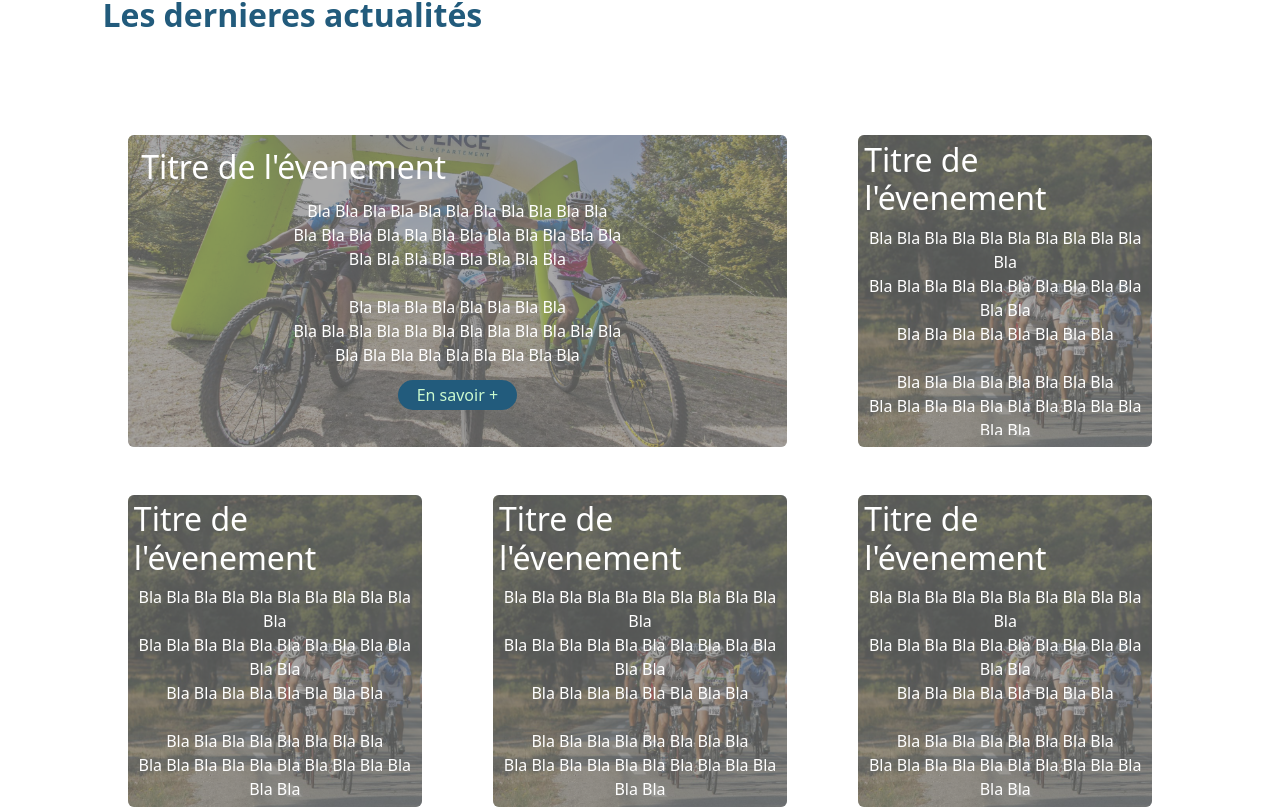
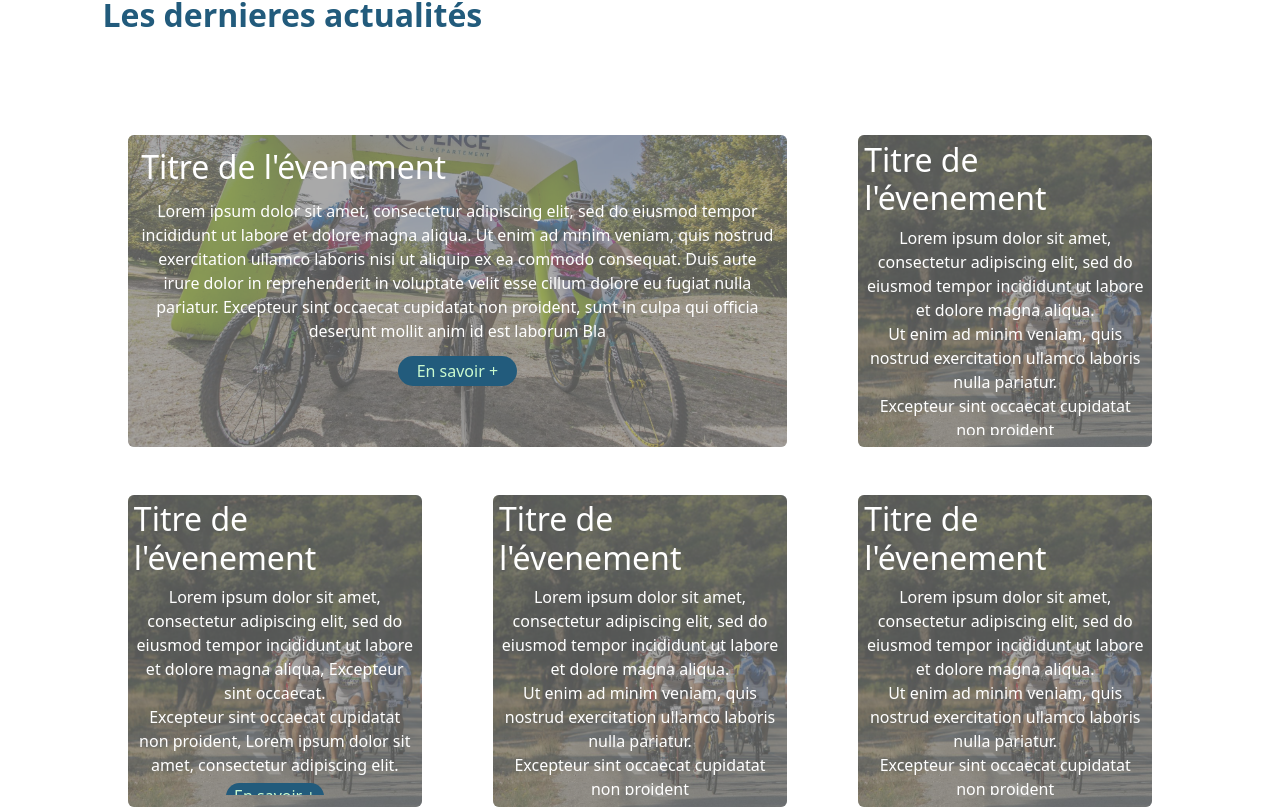
Before and after one commit to BENACHOUR14/VELEX-Front, a React (Create React App) app in the folder vellex/: page / in a window 1280 px wide. Shown: the part 1295-2104 px from the top of the page. Built offline with nearby package versions, Linux system fonts and the light colour scheme.

Commit message:
minor-changes

```diff
--- a/vellex/src/components/Events/addEvent.module.css
+++ b/vellex/src/components/Events/addEvent.module.css
@@ -14,6 +14,7 @@
 .input {
   border: 1px solid;
   width: 100%;
+  border-radius: 6px;
 }
 
 .button {
--- a/vellex/src/components/LandingPage/actu/Actu.js
+++ b/vellex/src/components/LandingPage/actu/Actu.js
@@ -1,94 +1,97 @@
-import React from 'react';
-import './Actu.css';
+import React from "react";
+import "./Actu.css";
 
 const Actu = () => {
   return (
     <div className="section">
-        <div className='title-section'>Les dernieres actualités</div>
-        <div className='actu-section'>
-            <div className='container-un'>
-                <img src='/win.jpg' />
-                <div className='text-win'>
+      <div className="title-section">Les dernieres actualités</div>
+      <div className="actu-section">
+        <div className="container-un">
+          <img src="/win.jpg" />
+          <div className="text-win">
             <h2>Titre de l'évenement</h2>
             <p>
-                        Bla Bla Bla Bla Bla Bla Bla Bla Bla Bla Bla <br/>
-                        Bla Bla Bla Bla Bla Bla Bla Bla Bla Bla Bla Bla <br/>
-                        Bla Bla Bla Bla Bla Bla Bla Bla <br/>
-                        <br/>
-                        Bla Bla Bla Bla Bla Bla Bla Bla <br/>
-                        Bla Bla Bla Bla Bla Bla Bla Bla Bla Bla Bla Bla <br/>
-                        Bla Bla Bla Bla Bla Bla Bla Bla Bla <br/>
+              Lorem ipsum dolor sit amet, consectetur adipiscing elit, sed do
+              eiusmod tempor incididunt ut labore et dolore magna aliqua. Ut
+              enim ad minim veniam, quis nostrud exercitation ullamco laboris
+              nisi ut aliquip ex ea commodo consequat. Duis aute irure dolor in
+              reprehenderit in voluptate velit esse cillum dolore eu fugiat
+              nulla pariatur. Excepteur sint occaecat cupidatat non proident,
+              sunt in culpa qui officia deserunt mollit anim id est laborum Bla
             </p>
-                    <div className='container-btn'><button className='boot'>En savoir +</button></div>
+            <div className="container-btn">
+              <button className="boot">En savoir +</button>
             </div>
           </div>
-            <div className='container-deux'>
-                <img src='/vtt.jpg'/>
-                <div className='text-win'>
+        </div>
+        <div className="container-deux">
+          <img src="/vtt.jpg" />
+          <div className="text-win">
             <h2>Titre de l'évenement</h2>
             <p>
-                        Bla Bla Bla Bla Bla Bla Bla Bla Bla Bla Bla <br/>
-                        Bla Bla Bla Bla Bla Bla Bla Bla Bla Bla Bla Bla <br/>
-                        Bla Bla Bla Bla Bla Bla Bla Bla <br/>
-                        <br/>
-                        Bla Bla Bla Bla Bla Bla Bla Bla <br/>
-                        Bla Bla Bla Bla Bla Bla Bla Bla Bla Bla Bla Bla <br/>
-                        Bla Bla Bla Bla Bla Bla Bla Bla Bla <br/>
+              Lorem ipsum dolor sit amet, consectetur adipiscing elit, sed do
+              eiusmod tempor incididunt ut labore et dolore magna aliqua. <br />
+              Ut enim ad minim veniam, quis nostrud exercitation ullamco laboris
+              nulla pariatur. <br />
+              Excepteur sint occaecat cupidatat non proident
             </p>
-                    <div className='container-btn'><button className='boot'>En savoir +</button></div>
+            <div className="container-btn">
+              <button className="boot">En savoir +</button>
             </div>
           </div>
-            <div className='container-deux'>
-                <img src='/vtt.jpg'/>
-                <div className='text-win'>
+        </div>
+        <div className="container-deux">
+          <img src="/vtt.jpg" />
+          <div className="text-win">
             <h2>Titre de l'évenement</h2>
             <p>
-                        Bla Bla Bla Bla Bla Bla Bla Bla Bla Bla Bla <br/>
-                        Bla Bla Bla Bla Bla Bla Bla Bla Bla Bla Bla Bla <br/>
-                        Bla Bla Bla Bla Bla Bla Bla Bla <br/>
-                        <br/>
-                        Bla Bla Bla Bla Bla Bla Bla Bla <br/>
-                        Bla Bla Bla Bla Bla Bla Bla Bla Bla Bla Bla Bla <br/>
-                        Bla Bla Bla Bla Bla Bla Bla Bla Bla <br/>
+              Lorem ipsum dolor sit amet, consectetur adipiscing elit, sed do
+              eiusmod tempor incididunt ut labore et dolore magna aliqua,
+              Excepteur sint occaecat.
+              <br />
+              Excepteur sint occaecat cupidatat non proident, Lorem ipsum dolor
+              sit amet, consectetur adipiscing elit.
             </p>
-                    <div className='container-btn'><button className='boot'>En savoir +</button></div>
+            <div className="container-btn">
+              <button className="boot">En savoir +</button>
             </div>
           </div>
-            <div className='container-deux'>
-                <img src='/vtt.jpg'/>
-                <div className='text-win'>
+        </div>
+        <div className="container-deux">
+          <img src="/vtt.jpg" />
+          <div className="text-win">
             <h2>Titre de l'évenement</h2>
             <p>
-                        Bla Bla Bla Bla Bla Bla Bla Bla Bla Bla Bla <br/>
-                        Bla Bla Bla Bla Bla Bla Bla Bla Bla Bla Bla Bla <br/>
-                        Bla Bla Bla Bla Bla Bla Bla Bla <br/>
-                        <br/>
-                        Bla Bla Bla Bla Bla Bla Bla Bla <br/>
-                        Bla Bla Bla Bla Bla Bla Bla Bla Bla Bla Bla Bla <br/>
-                        Bla Bla Bla Bla Bla Bla Bla Bla Bla <br/>
+              Lorem ipsum dolor sit amet, consectetur adipiscing elit, sed do
+              eiusmod tempor incididunt ut labore et dolore magna aliqua. <br />
+              Ut enim ad minim veniam, quis nostrud exercitation ullamco laboris
+              nulla pariatur. <br />
+              Excepteur sint occaecat cupidatat non proident
             </p>
-                    <div className='container-btn'><button className='boot'>En savoir +</button></div>
+            <div className="container-btn">
+              <button className="boot">En savoir +</button>
             </div>
           </div>
-            <div className='container-deux'>
-                <img src='/vtt.jpg'/>
-                <div className='text-win'>
+        </div>
+        <div className="container-deux">
+          <img src="/vtt.jpg" />
+          <div className="text-win">
             <h2>Titre de l'évenement</h2>
             <p>
-                        Bla Bla Bla Bla Bla Bla Bla Bla Bla Bla Bla <br/>
-                        Bla Bla Bla Bla Bla Bla Bla Bla Bla Bla Bla Bla <br/>
-                        Bla Bla Bla Bla Bla Bla Bla Bla <br/>
-                        <br/>
-                        Bla Bla Bla Bla Bla Bla Bla Bla <br/>
-                        Bla Bla Bla Bla Bla Bla Bla Bla Bla Bla Bla Bla <br/>
-                        Bla Bla Bla Bla Bla Bla Bla Bla Bla <br/>
+              Lorem ipsum dolor sit amet, consectetur adipiscing elit, sed do
+              eiusmod tempor incididunt ut labore et dolore magna aliqua. <br />
+              Ut enim ad minim veniam, quis nostrud exercitation ullamco laboris
+              nulla pariatur. <br />
+              Excepteur sint occaecat cupidatat non proident
             </p>
-                    <div className='container-btn'><button className='boot'>En savoir +</button></div>
+            <div className="container-btn">
+              <button className="boot">En savoir +</button>
+            </div>
           </div>
         </div>
       </div>
     </div>
   );
-}
+};
 
 export default Actu;
--- a/vellex/src/components/Profil/Past.js
+++ b/vellex/src/components/Profil/Past.js
@@ -1,8 +1,8 @@
-import React from 'react';
-import './ProfilePage.css';
-import Sidebar from './SideBar';
+import React from "react";
+import "./ProfilePage.css";
+import Sidebar from "./SideBar";
 import Event from "../Events/Event";
-import Header from '../Header';
+import Header from "../Header";
 const Past = () => {
   return (
     <>
@@ -13,10 +13,7 @@
           <div className="content">
             <h1>Mes événements passé</h1>
           </div>
-            <div className='futurEvent'>
-                <Event />
-                <Event />
-            </div>
+          <div className="futurEvent"></div>
         </div>
       </div>
     </>
```
Lines whose indentation alone changed are shown as unchanged.
